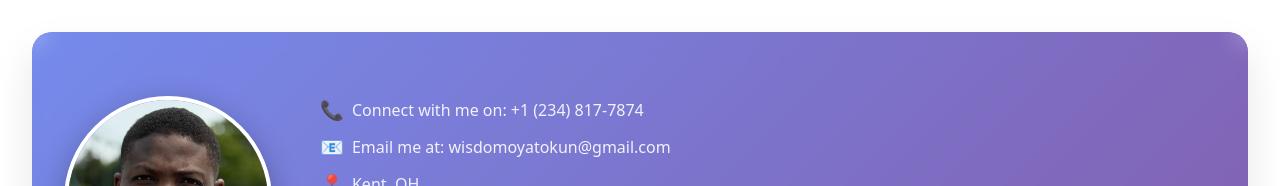
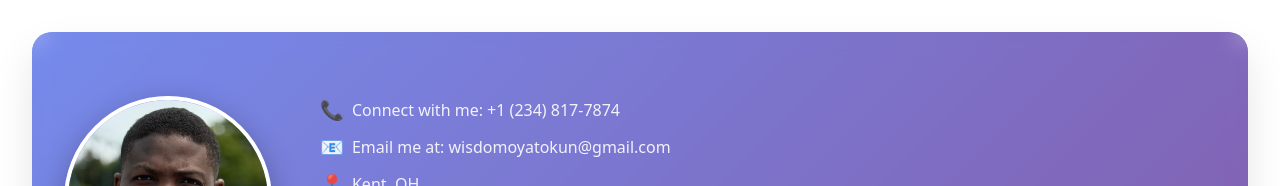
Before and after one commit to Visdomoyat/wisdom_portfolio, a React (Vite) app: page / in a window 1280 px wide. Shown: the top 186 px of the page. Built offline with nearby package versions, Linux system fonts and the light colour scheme.

Commit message:
Updates on resume and Heading

```diff
--- a/src/components/Heading.jsx
+++ b/src/components/Heading.jsx
@@ -13,7 +13,7 @@ function Heading() {
                 </div>
                 <div className='heading-content'>
                     <div className='social-links'>
-                        <p>Connect with me on: +1 (234) 817-7874</p>
+                        <p>Connect with me: +1 (234) 817-7874</p>
                         <p>Email me at: wisdomoyatokun@gmail.com</p>
                         <p>Kent, OH.</p>
                         <div className='social-links-container'>
```
Also changed, not shown: 1 other file (tests, documents, lock files or other folders).
